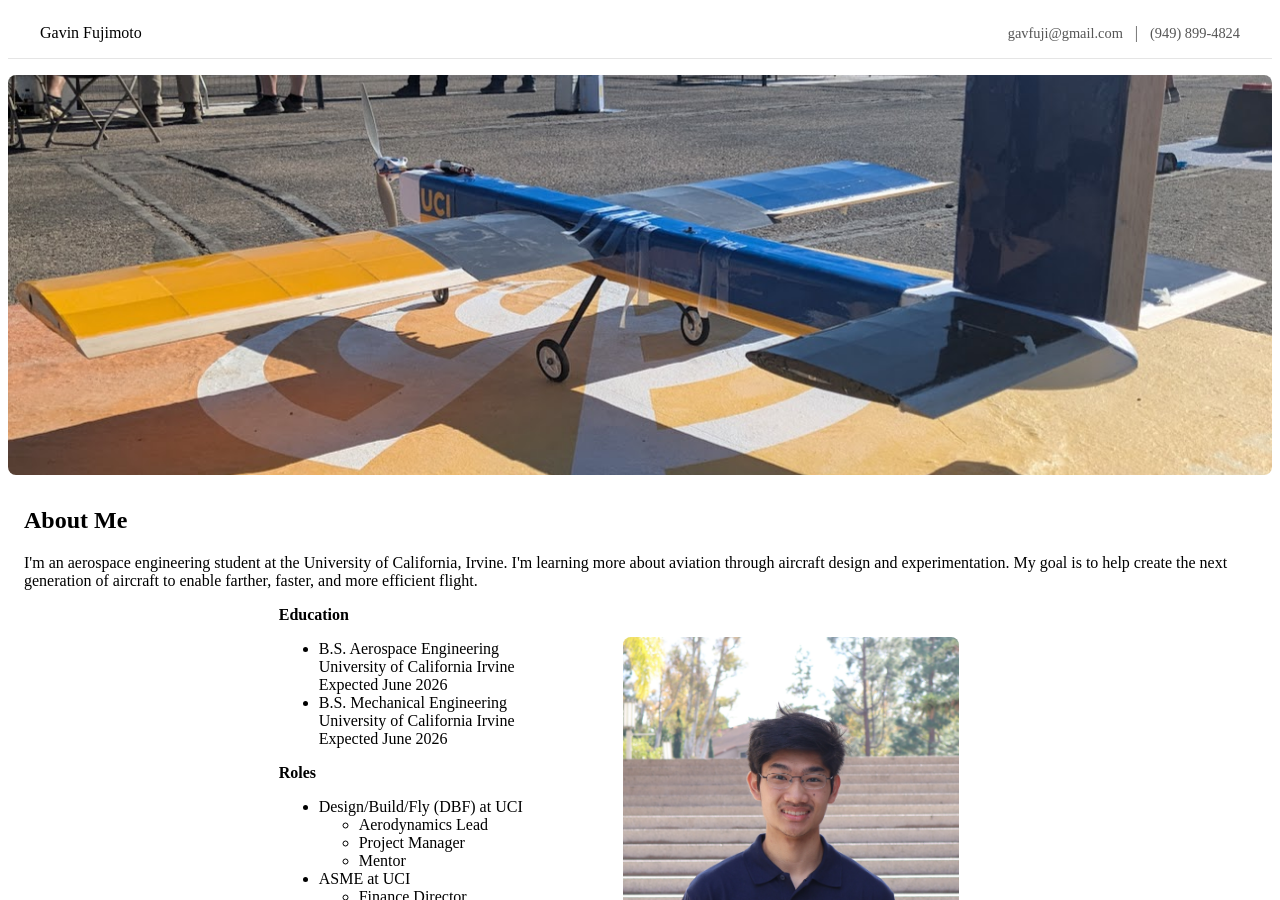
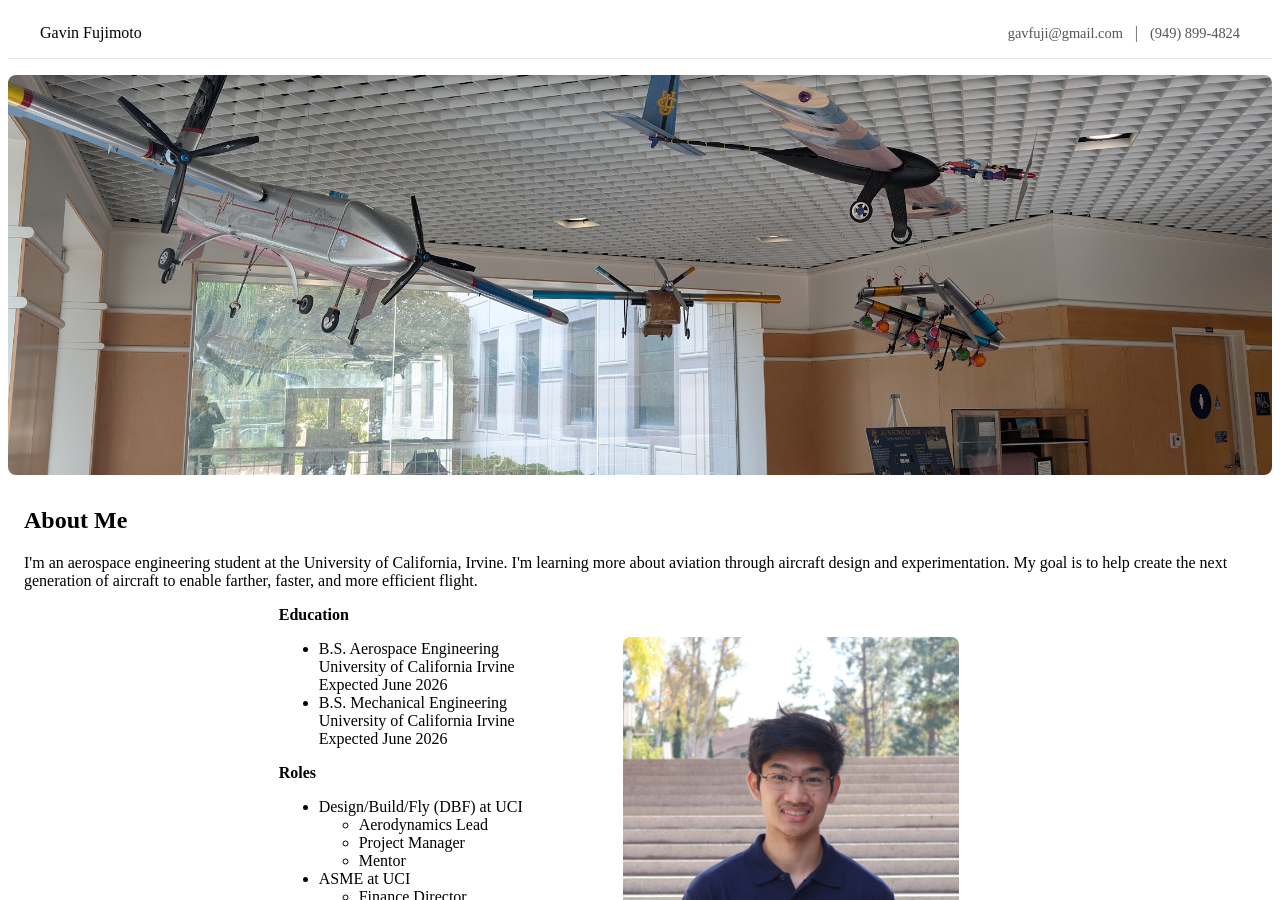
Before and after one commit to gavfuji/portfolio, a Jekyll site: the page built from index.md, in a window 1280 px wide and 900 px high. Built offline with Jekyll 4.4.1, drawn with Linux system fonts in a browser that asks for light colours.

Commit message:
update header image

```diff
--- a/index.md
+++ b/index.md
@@ -1,7 +1,7 @@
 ---
 title: Porfolio | Gavin Fujimoto
 ---
-<img src="assets\images\Staging.jpg" alt="Portfolio Header" class="header-image">
+<img src="assets\images\Hangar.jpg" alt="Portfolio Header" class="header-image">
 
 {% include about.html %}
 
```
Also changed, not shown: assets/images/Staging.jpg.
